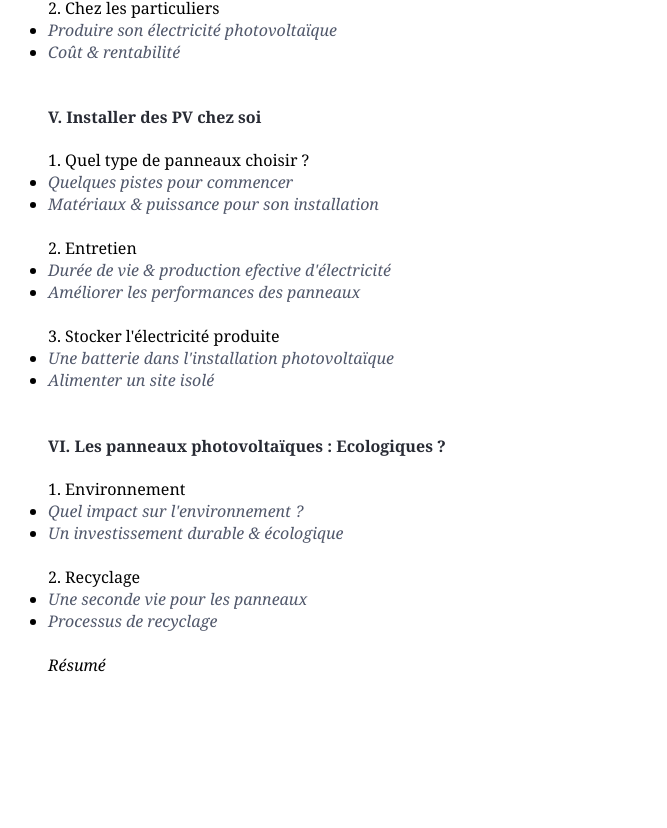
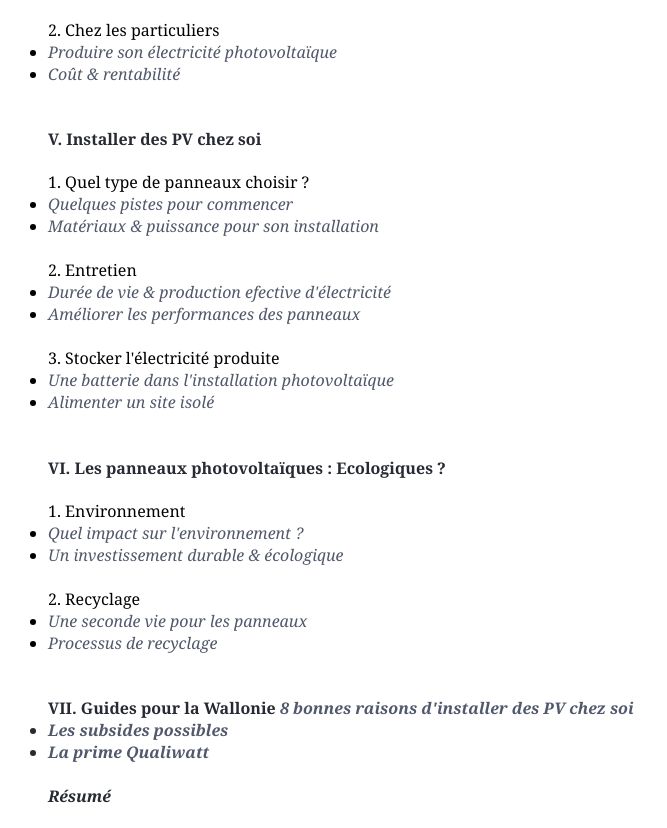
Before and after one commit to l-lovecchio/l-lovecchio.github.io, a plain HTML site: page index.html in a window 1280 px wide. Shown: the part 1479-2307 px from the top of the page, without its empty margins (0-667 px from the left). Before the commit the page ends 2171 px from the top, so only its background shows below. Drawn offline with Linux system fonts and the light colour scheme.

Commit message:
Update index.html

```diff
--- a/index.html
+++ b/index.html
@@ -76,6 +76,7 @@ color: rgb(159, 164, 189);
   <li><a href ="http://l-lovecchio.github.io/fichiers/introduction%20-%20l'%C3%A9nergie%20solaire.pdf"> <em>Soleil, terre et angle de rayonnement</em> </a></li><br>
   2. L'effet photovoltaïque <br>
   <li><a href ="http://l-lovecchio.github.io/fichiers/introduction - l'effet photovoltaique.pdf"> <em>Le système et les modules</em> </a></li>
+  <li><a href="http://l-lovecchio.github.io/fichiers/guide wallonie.pdf"> <em>Qu'estce qu'un panneau photovoltaïque ?</em></a></li>
   <br>
   <h4> II. Construction & composants</h4>
   1. Différentes technologies photovoltaïques</li>
@@ -131,6 +132,11 @@ color: rgb(159, 164, 189);
   2. Recyclage
   <li><a href ="http://l-lovecchio.github.io/fichiers/recyclage 2.pdf"> <em>Une seconde vie pour les panneaux</em></a></li>
   <li><a href ="http://l-lovecchio.github.io/fichiers/recyclage 3.pdf"> <em>Processus de recyclage</em></a></li>
+  <br>
+  <h4>VII. Guides pour la Wallonie</h4)
+  <li><a href ="http://l-lovecchio.github.io/fichiers/L_energie_solaire_photovoltaique_-_du_soleil_au_courant.pdf"> <em>8 bonnes raisons d'installer des PV chez soi</em></a></li>
+  <li><a href ="http://l-lovecchio.github.io/fichiers/subsides.pdf"> <em>Les subsides possibles</em></a></li>
+  <li><a href ="http://l-lovecchio.github.io/fichiers/prime qualiwatt.pdf"> <em>La prime Qualiwatt</em></a></li>
 
 
   <br>
```
